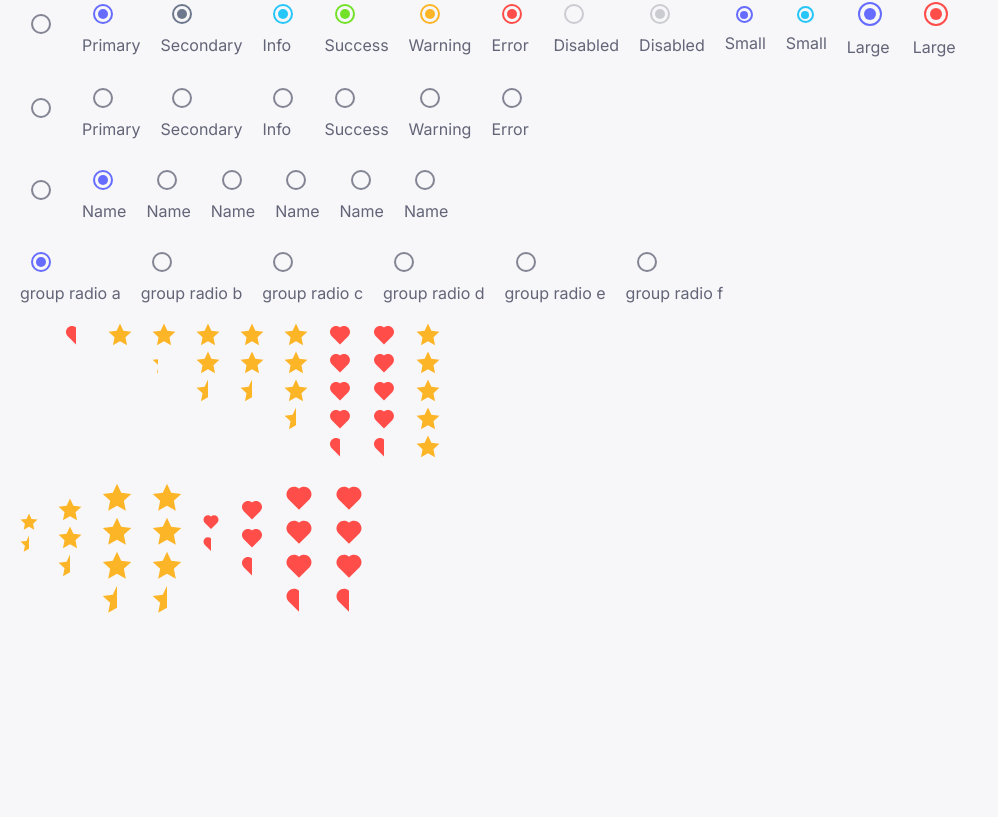
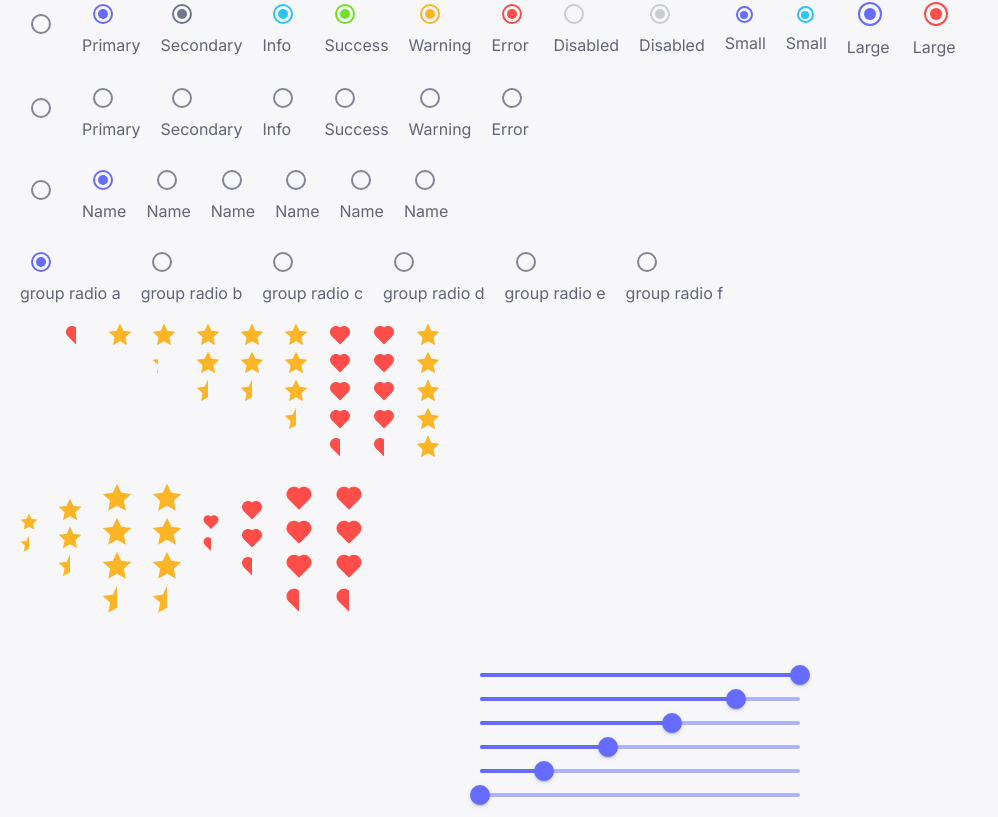
Before and after one commit to HaJaehyeong/template, a Next.js app: page / in a window 1280 px wide. Shown: the part 1197-2014 px from the top of the page, without its empty margins (0-998 px from the left). Before the commit the page ends 1870 px from the top, so only its background shows below. Built offline with nearby package versions, Linux system fonts and the light colour scheme.

Commit message:
[WIP] add ui component: slider

```diff
--- a/src/app/globals.scss
+++ b/src/app/globals.scss
@@ -2,6 +2,7 @@
 @import "@/styles/inputs.scss";
 @import "@/styles/shadow.scss";
 @import "@/styles/paper.scss";
+@import "@/styles/progress.scss";
 @import "@/styles/typography.scss";
 
 input,
--- a/src/app/page.tsx
+++ b/src/app/page.tsx
@@ -7,6 +7,7 @@ import UiMenuItem from '@/ui/menu-item/menu-item';
 import UiRadioGroup from '@/ui/radio-group/radio-group';
 import UiRadio from '@/ui/radio/radio';
 import UiRating from '@/ui/rating/rating';
+import UiSlider from '@/ui/slider/slider';
 import UiToggleButtonGroup from '@/ui/toggle-button-group/toggle-button-group';
 import UiToggleButton from '@/ui/toggle-button/toggle-button';
 import { RiHeartFill, RiHeartLine } from '@remixicon/react';
@@ -527,6 +528,15 @@ const Home: React.FC = () => {
           disabled
         />
       </div>
+
+      <div style={{ display: 'flex', flexDirection: 'column', alignItems: 'center', gap: '20px' }}>
+        <UiSlider max={100} value={100} onChange={() => {}} />
+        <UiSlider max={100} value={80} onChange={() => {}} />
+        <UiSlider max={100} value={60} onChange={() => {}} />
+        <UiSlider max={100} value={40} onChange={() => {}} />
+        <UiSlider max={100} value={20} onChange={() => {}} />
+        <UiSlider max={100} value={0} onChange={() => {}} />
+      </div>
     </div>
   );
 };
--- /dev/null
+++ b/src/styles/progress.scss
@@ -0,0 +1,44 @@
+progress {
+  position: relative;
+  appearance: none;
+
+  width: 320px;
+  height: 4px;
+
+  &::-webkit-progress-bar {
+    background-color: var(--primary-outlined-resting-background);
+    border-radius: 10px;
+  }
+
+  &::-webkit-progress-value {
+    background-color: var(--primary-main);
+    border-radius: 10px;
+  }
+
+  &::-moz-progress-bar {
+    background-color: var(--primary-main);
+    border-radius: 10px;
+  }
+
+  &::-ms-fill {
+    background-color: var(--primary-main);
+    border-radius: 10px;
+  }
+
+  &[value]::before {
+    position: absolute;
+    content: "";
+    top: -8px;
+    left: var(--thumb-position, calc(0% - 10px));
+    width: 20px;
+    height: 20px;
+    border-radius: 10px;
+    background-color: var(--primary-main);
+    box-shadow:
+      0px 1px 5px 0px var(--box-shadow-color1),
+      0px 2px 2px 0px var(--box-shadow-color2),
+      0px 3px 1px -2px var(--box-shadow-color3);
+
+    cursor: pointer;
+  }
+}
--- /dev/null
+++ b/src/ui/slider/slider.tsx
@@ -0,0 +1,63 @@
+import { CSSProperties, useEffect, useRef, useState } from 'react';
+
+type UiSliderProps = {
+  max: number;
+  value: number;
+  onChange: (newValue: number) => void;
+};
+
+const UiSlider: React.FC<UiSliderProps> = ({ max, value, onChange }) => {
+  const [sliderThumb, setSliderThumb] = useState((value / max) * 100);
+  const progressRef = useRef<HTMLProgressElement>(null);
+
+  useEffect(() => {
+    const progressElement = progressRef.current;
+
+    const handleMouseMove = (event: MouseEvent) => {
+      if (progressElement) {
+        const rect = progressElement.getBoundingClientRect();
+        const newValue = Math.min(Math.max(0, event.clientX - rect.left), rect.width);
+        const newPercentage = (newValue / rect.width) * 100;
+        setSliderThumb(newPercentage);
+        onChange(Math.round((newPercentage / 100) * max));
+      }
+    };
+
+    const handleMouseUp = () => {
+      window.removeEventListener('mousemove', handleMouseMove);
+      window.removeEventListener('mouseup', handleMouseUp);
+    };
+
+    const handleMouseDown = () => {
+      window.addEventListener('mousemove', handleMouseMove);
+      window.addEventListener('mouseup', handleMouseUp);
+    };
+
+    if (progressElement) {
+      progressElement.addEventListener('mousedown', handleMouseDown);
+    }
+
+    return () => {
+      if (progressElement) {
+        progressElement.removeEventListener('mousedown', handleMouseDown);
+      }
+      window.removeEventListener('mousemove', handleMouseMove);
+      window.removeEventListener('mouseup', handleMouseUp);
+    };
+  }, [max, onChange]);
+
+  useEffect(() => {
+    setSliderThumb((value / max) * 100);
+  }, [value, max]);
+
+  return (
+    <progress
+      ref={progressRef}
+      max={max}
+      value={sliderThumb}
+      style={{ '--thumb-position': `calc(${sliderThumb}% - 10px)` } as CSSProperties}
+    />
+  );
+};
+
+export default UiSlider;
```
